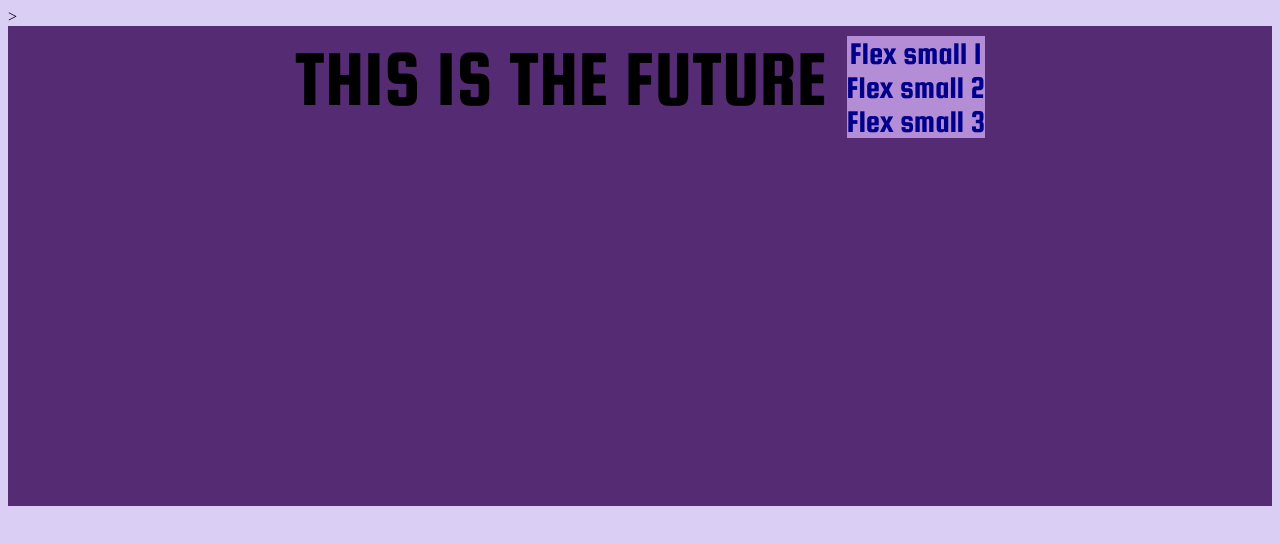
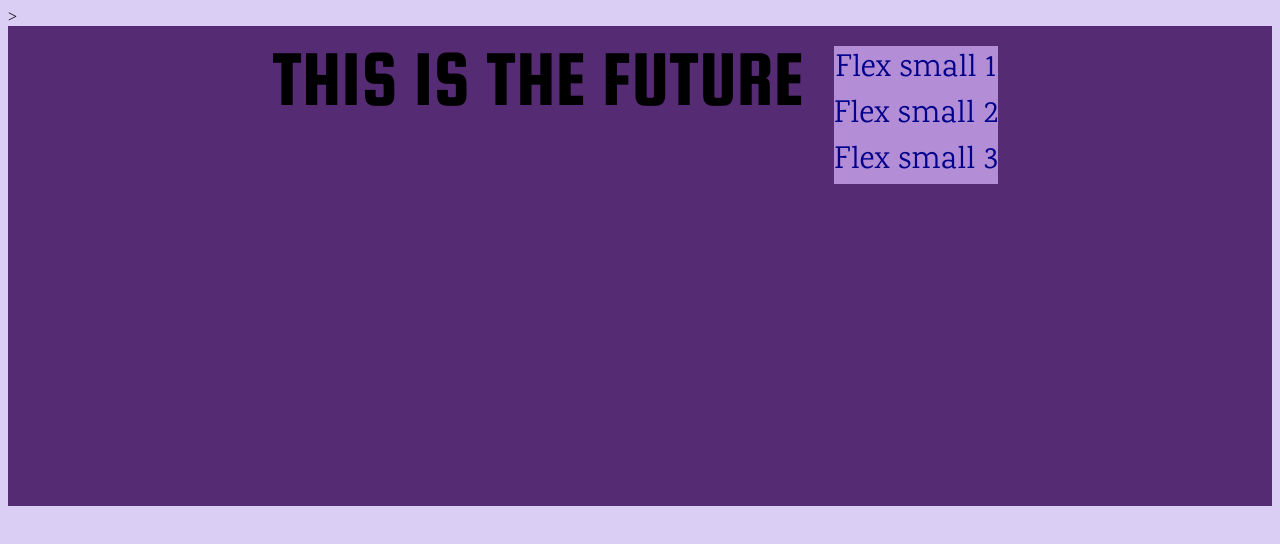
Before and after one commit to staten-island-tech/flex-box-assesment-thurushirajapakse23, a plain HTML site: page dist/index.html in a window 1280 px wide. Drawn offline with Linux system fonts and the light colour scheme.

Commit message:
flex box

```diff
--- a/dist/index.html
+++ b/dist/index.html
@@ -3,15 +3,17 @@
     <meta charset="UTF-8">
     <meta name="viewport" content="width=device-width, initial-scale=1.0">
     <meta http-equiv="X-UA-Compatible" content="ie=edge">
-    <title>Sassy Css</title>
+    <title> The Future</title>
     <link rel="stylesheet" href="css/style.css">
     <link href="https://fonts.googleapis.com/css?family=Squada+One&display=swap" rel="stylesheet"> >
     <link href="https://fonts.googleapis.com/css?family=Karma&display=swap" rel="stylesheet">
+    <link rel="icon" href="media/logo.png">
 </head>
 <body>
     <div class="flex-parent">
         <div class="flex-child">THIS IS THE FUTURE</div>
         <div class="flex-child" id= "flex-grow-1">
+        <div class="flex-child" id= "flex-grow-2">
             <div class="flex-sm"> Flex small 1</div>
             <div class="flex-sm"> Flex small 2</div>
             <div class="flex-sm"> Flex small 3</div>
--- a/scss/style.scss
+++ b/scss/style.scss
@@ -1,7 +1,6 @@
 @import "./_variables.scss";
 @import "./_header.scss";
 @import "./_about.scss";
-
 
 body{
     background-color: rgba(color(primary), 0.4);
@@ -10,7 +9,6 @@ body{
     background-color: rgb(85, 43, 116);
     height: 60vh;
     display: flex;
-
     flex-direction: column;
     justify-content: center;
 }
@@ -33,13 +31,9 @@ body{
 .flex-sm{
     background-color:rgb(179, 141, 214);
     font-size: 2rem;
-<<<<<<< HEAD
     font-family: 'Righteous', cursive;
     color: darkblue;
     text-transform: none;
     word-spacing: normal;
-    justify-content: flex-start;
-=======
-    font-family: 'Karma', serif;
->>>>>>> parent of 9ae9d48... flexbox
+
 }
```
Also changed, not shown: dist/css/style.css, dist/media/logo.png (added), src/scss/style.min.css, 3 other files.
